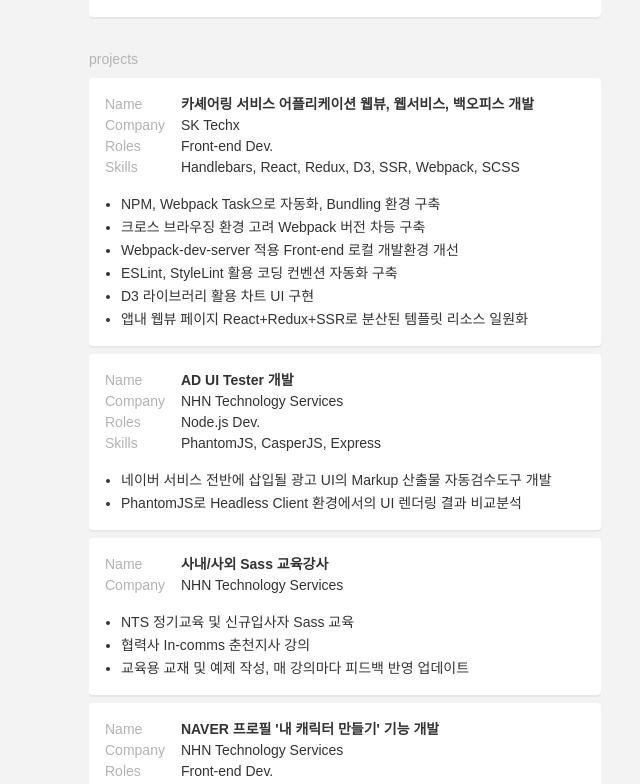
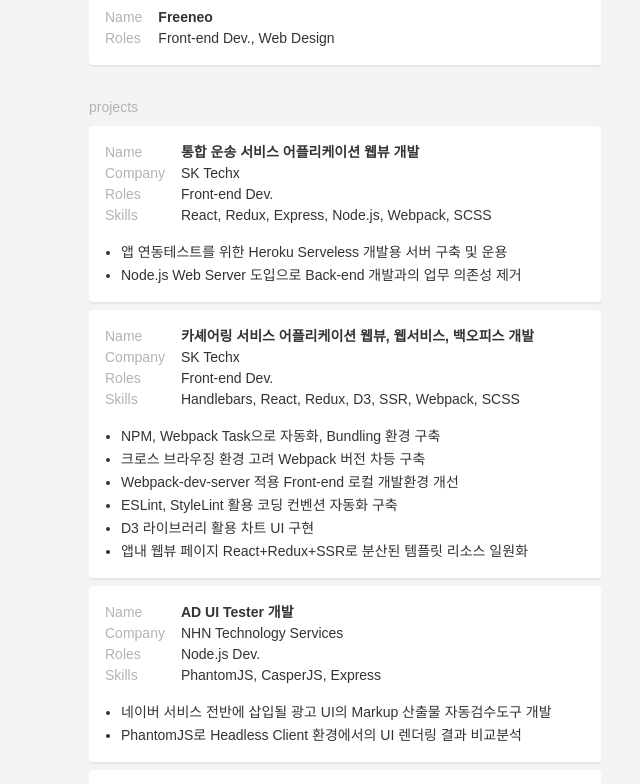
Before and after one commit to reumia/resume, a React app: page / in a window 1280 px wide. Shown: the part 748-1532 px from the top of the page, without its empty margins (295-935 px from the left). Built offline with nearby package versions, Linux system fonts and the light colour scheme.

Commit message:
Add Latest Projects

```diff
--- a/src/data.js
+++ b/src/data.js
@@ -2,7 +2,7 @@
     profile: {
         name: '조현석',
         startAt: new Date(2013, 2, 1),
-        descriptions: 'Front-end 주력의 JavaScript 개발자입니다.<br/> Naver 서비스의 Markup을 통해 HTML/SCSS의 차별화된 전문성을 쌓았으며, Vue/React 등의 Modern View Framework의 경험과 Back-end와의 협업, Node.js기반의 Express 서버 개발, Client 도구개발 등 JavaScript 생태계를 폭 넓게 경험했습니다.',
+        descriptions: 'Front-end 주력의 JavaScript 개발자입니다.<br/>Naver 서비스의 Markup을 통해 HTML/SCSS의 차별화된 전문성을 쌓았으며, Vue/React 등의 Modern View Framework의 경험과 Node.js Express를 이용한 API WAS 개발, Client 도구개발 등 JavaScript 생태계를 폭 넓게 경험했습니다.  JAVA, PHP 등의 일반적인 Back-end환경과의 협업과 Heroku, Firebase등을 이용한 REST, Serverless 환경 기반 개발 역량을 갖추었습니다.',
         image: 'https://media.licdn.com/mpr/mpr/shrinknp_400_400/AAEAAQAAAAAAAAyzAAAAJDEwODBjMTc4LTRhYWUtNGIxNS04NmYzLWE1MmNkYmMwN2U3Mw.jpg',
         socials: [
             {
@@ -51,6 +51,16 @@
             }
         ],
         projects: [
+            {
+                'name': '통합 운송 서비스 어플리케이션 웹뷰 개발',
+                'company': 'SK Techx',
+                'roles': [ 'Front-end Dev.' ],
+                'skills': [ 'React', 'Redux', 'Express', 'Node.js', 'Webpack', 'SCSS' ],
+                'descriptions': [
+                    '앱 연동테스트를 위한 Heroku Serveless 개발용 서버 구축 및 운용',
+                    'Node.js Web Server 도입으로 Back-end 개발과의 업무 의존성 제거'
+                ]
+            },
             {
                 'name': '카셰어링 서비스 어플리케이션 웹뷰, 웹서비스, 백오피스 개발',
                 'company': 'SK Techx',
```
